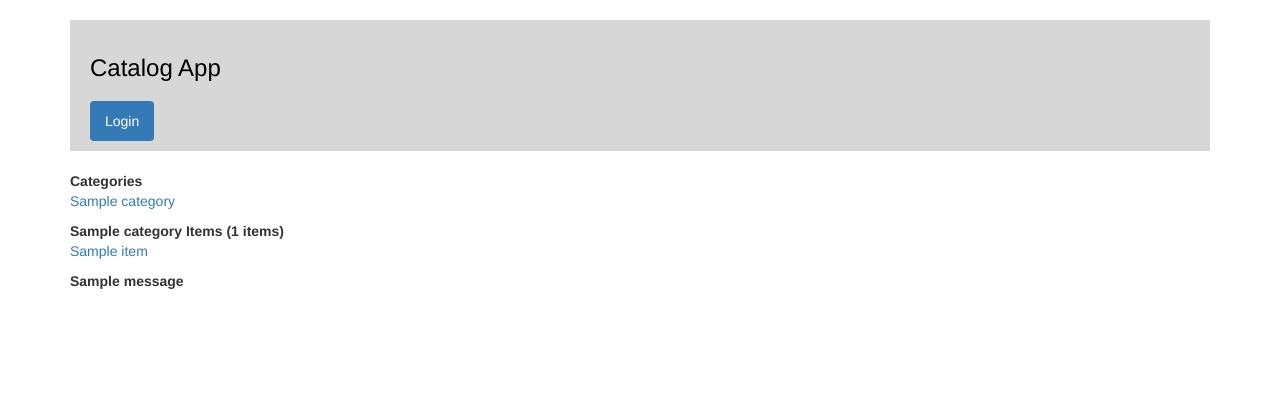
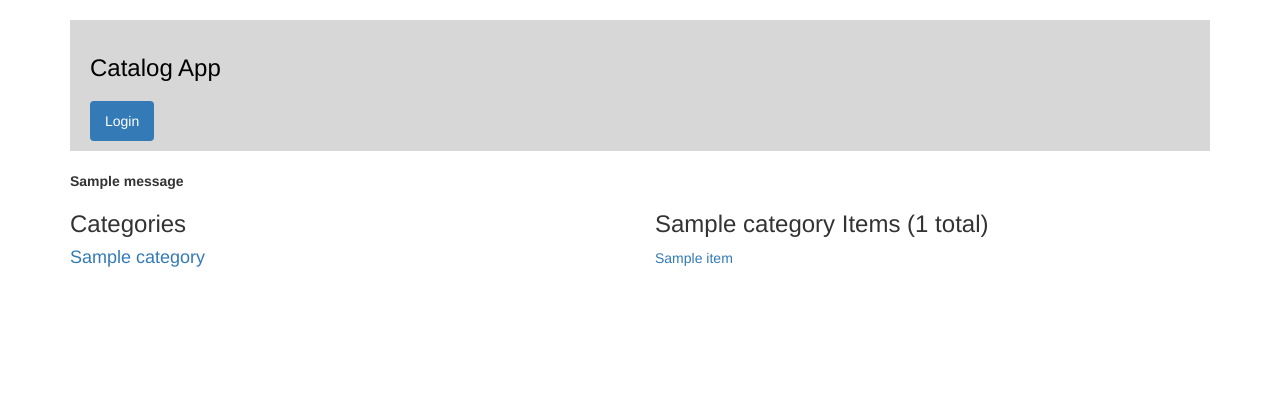
Before and after one commit to plr108-zz/item-catalog-lightsail, a Flask app: a page that uses templates/category.html in a window 1280 px wide. Shown: the top 411 px of the page. Run offline with Flask 2, Linux system fonts and the light colour scheme; tables that the repository leaves empty hold one stand-in row (values such as "Sample post"); one stand-in notice (Sample message) is shown; some libraries are stand-ins or nearby versions.

Commit message:
Add items content template

```diff
--- a/templates/category.html
+++ b/templates/category.html
@@ -1,24 +1,5 @@
-{% extends 'main.html' %} {% block content %}
-<div>
-  <b>Categories</b> {% for category in categories %}
-  <p><a href='{{url_for("show_category",category_name=category.name)}}'>{{category.name}}</a></p> {% endfor %}
+{% extends 'main.html' %} {% block content %} {% include "flash_content.html" %} {% block flash_content %} {% endblock %}
+<div class='row'>
+  {% include "categories_content.html" %} {% block categories_content %} {% endblock %} {% include "items_content.html" %} {% block items_content %} {% endblock %}
 </div>
-<div>
-  {% if 'username' in session %}
-  <p><a href='{{url_for("create_item")}}'>Add Item</a></p>
-  {% endif %}
-  <b>{{selected_category.name}} Items ({{category_item_count}} items)</b> {% for item in category_items %}
-  <p><a href='{{url_for("show_item",category_name=item.category.name,item_name=item.name)}}'>{{item.name}}</a></p>
-  {% endfor %}
-</div>
-{% with messages = get_flashed_messages() %}
-<div>
-  {% if messages %}
-  <div>
-    {% for message in messages %}
-    <p><strong>{{message}}</strong></p>
-    {% endfor %}
-  </div>
-  {% endif %}
-</div>
-{% endwith %} {% endblock %}
+{% endblock %}
--- /dev/null
+++ b/templates/items_content.html
@@ -0,0 +1,6 @@
+<div class='col-xs-6'>
+  <h3>{{selected_category.name}} Items ({{category_item_count}} total)</h3> {% for item in category_items %}
+  <a href='{{url_for("show_item",category_name=item.category.name,item_name=item.name)}}'><span class='item_name'>{{item.name}}</span></a></p>
+  {% endfor %} {% if 'username' in session %}
+  <a class='btn btn-lg btn-primary' href='{{url_for("create_item")}}'>Add Item</a> {% endif %}
+</div>
```
